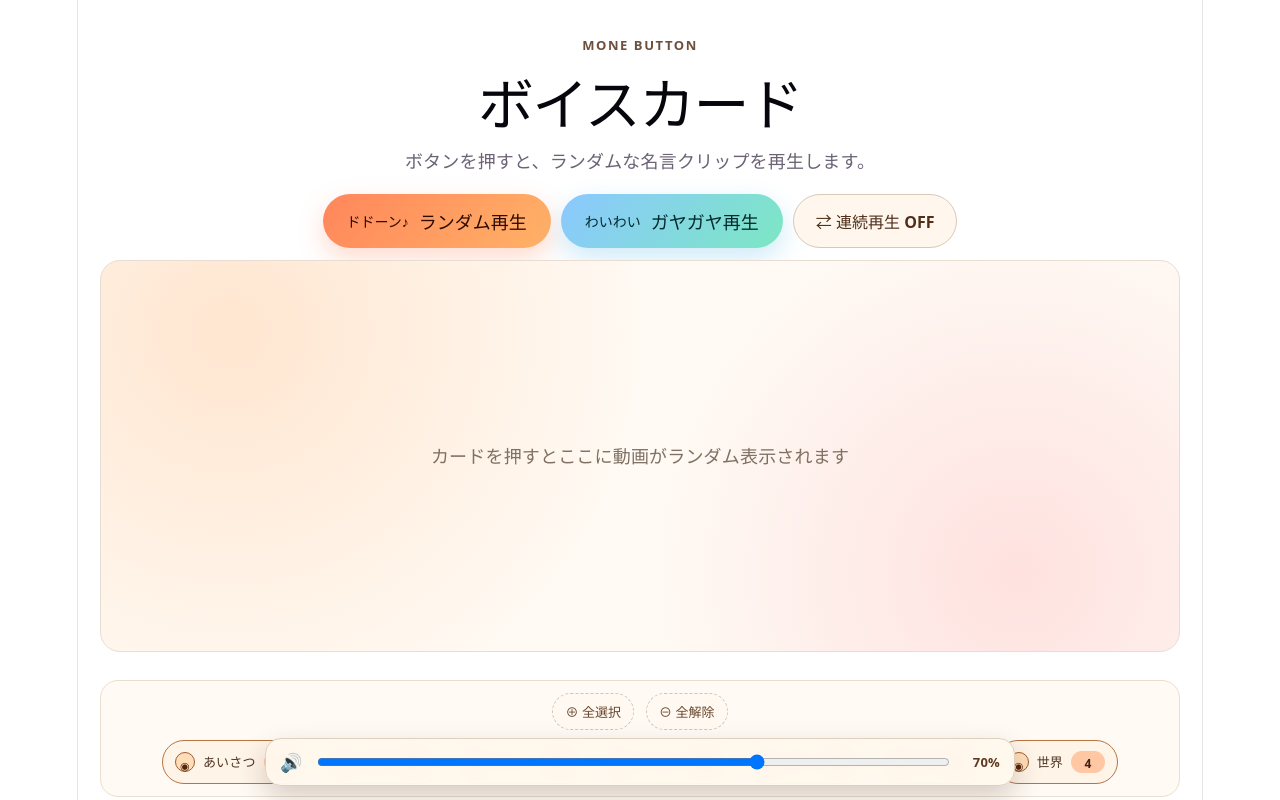
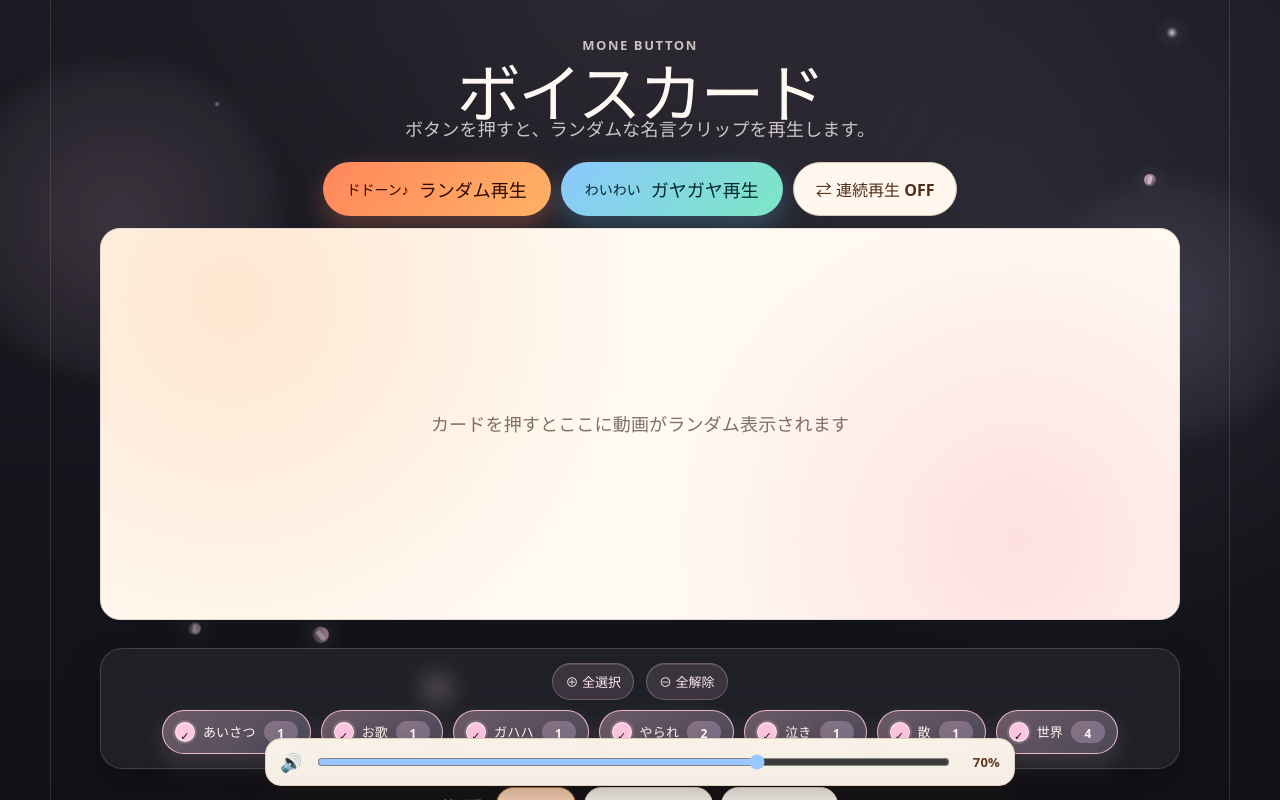
Before and after one commit to furen-button/mone-button, a React (Vite) app: page / in a window 1280 px wide. Shown: the top 800 px of the page. Built offline with nearby package versions, Linux system fonts and the light colour scheme.

Commit message:
feat: アニメーション効果を持つ花びらときらめきを追加
背景に花びらときらめきのアニメーションを追加し、視覚的な魅力を向上させた。

```diff
--- a/src/App.css
+++ b/src/App.css
@@ -3,18 +3,103 @@
   margin: 0 auto;
   padding: 32px 20px 118px;
   box-sizing: border-box;
+  position: relative;
+  isolation: isolate;
+}
+
+.ambient-layer {
+  position: absolute;
+  inset: 0;
+  overflow: hidden;
+  pointer-events: none;
+  z-index: -1;
+}
+
+.petal,
+.sparkle {
+  position: absolute;
+  border-radius: 999px;
+  will-change: transform, opacity;
+}
+
+.petal {
+  background: linear-gradient(135deg, rgba(255, 198, 226, 0.88), rgba(255, 244, 246, 0.12));
+  box-shadow: 0 0 18px rgba(255, 198, 226, 0.24);
+  filter: blur(0.2px);
+  animation-name: petalFloat;
+  animation-timing-function: linear;
+  animation-iteration-count: infinite;
+}
+
+.petal::before {
+  content: '';
+  position: absolute;
+  inset: 15% 35% 15% 35%;
+  border-radius: 999px 999px 40% 40%;
+  background: rgba(255, 244, 246, 0.5);
+  transform: rotate(18deg);
+}
+
+.sparkle {
+  background: radial-gradient(circle, rgba(255, 248, 242, 0.98) 0%, rgba(222, 205, 252, 0.36) 45%, transparent 72%);
+  box-shadow: 0 0 16px rgba(222, 205, 252, 0.36);
+  animation-name: sparkleDrift;
+  animation-timing-function: ease-in-out;
+  animation-iteration-count: infinite;
+}
+
+.app-shell::before,
+.app-shell::after {
+  content: '';
+  position: absolute;
+  pointer-events: none;
+  z-index: -2;
+  filter: blur(10px);
+}
+
+.app-shell::before {
+  inset: 60px auto auto -120px;
+  width: 320px;
+  height: 320px;
+  border-radius: 50%;
+  background: radial-gradient(circle, rgba(255, 198, 226, 0.16), rgba(255, 198, 226, 0));
+}
+
+.app-shell::after {
+  inset: 180px -100px auto auto;
+  width: 260px;
+  height: 260px;
+  border-radius: 50%;
+  background: radial-gradient(circle, rgba(222, 205, 252, 0.14), rgba(222, 205, 252, 0));
 }
 
 .app-header {
   margin-bottom: 20px;
 }
 
+.app-kicker {
+  margin: 0;
+  color: rgba(255, 248, 242, 0.74);
+  letter-spacing: 0.12em;
+  font-size: 13px;
+  font-weight: 700;
+  text-transform: uppercase;
+}
+
+.app-copy {
+  max-width: 600px;
+  margin: 0 auto;
+  color: rgba(255, 248, 242, 0.76);
+}
+
 .category-toolbar {
   margin: 0 0 18px;
-  padding: 12px 14px;
-  border: 1px solid #eadfce;
-  border-radius: 18px;
-  background: rgba(255, 250, 244, 0.92);
+  padding: 14px 16px;
+  border: 1px solid rgba(255, 248, 242, 0.16);
+  border-radius: 22px;
+  background: rgba(255, 248, 242, 0.06);
+  backdrop-filter: blur(12px);
+  box-shadow: 0 18px 42px rgba(0, 0, 0, 0.18);
   display: flex;
   flex-wrap: wrap;
   gap: 10px 12px;
@@ -30,14 +115,15 @@
 }
 
 .category-filter-action {
-  border: 1px dashed #d8c3ae;
+  border: 1px solid rgba(255, 198, 226, 0.28);
   border-radius: 999px;
   padding: 8px 12px;
-  background: #fff9f2;
-  color: #69462d;
+  background: rgba(255, 198, 226, 0.12);
+  color: #ffe8f2;
   font-size: 13px;
   font-weight: 700;
   cursor: pointer;
+  box-shadow: inset 0 1px 0 rgba(255, 255, 255, 0.12);
 }
 
 .category-filter-action:hover {
@@ -45,7 +131,7 @@
 }
 
 .category-filter-action:focus-visible {
-  outline: 3px solid #69462d;
+  outline: 3px solid rgba(255, 198, 226, 0.88);
   outline-offset: 2px;
 }
 
@@ -53,12 +139,17 @@
   display: inline-flex;
   align-items: center;
   gap: 8px;
-  border: 1px solid #e3d7c9;
+  border: 1px solid rgba(255, 248, 242, 0.14);
   border-radius: 999px;
   padding: 8px 12px;
-  background: #fff;
+  background: rgba(255, 250, 244, 0.08);
   cursor: pointer;
   user-select: none;
+  transition:
+    transform 0.18s ease,
+    background-color 0.18s ease,
+    border-color 0.18s ease,
+    box-shadow 0.18s ease;
 }
 
 .category-chip input {
@@ -73,16 +164,17 @@
   display: inline-grid;
   place-items: center;
   border-radius: 999px;
-  border: 1px solid #cdb69f;
-  color: #7b5841;
+  border: 1px solid rgba(255, 198, 226, 0.5);
+  color: transparent;
   font-size: 11px;
-  background: #fff7f0;
+  background: rgba(255, 198, 226, 0.08);
+  box-shadow: inset 0 0 0 2px rgba(255, 248, 242, 0.08);
 }
 
 .category-chip-name {
   font-size: 13px;
   font-weight: 700;
-  color: #4d3524;
+  color: #fff8f2;
 }
 
 .category-chip-count {
@@ -92,31 +184,42 @@
   display: inline-grid;
   place-items: center;
   border-radius: 999px;
-  background: #ffc7a3;
-  color: #422112;
+  background: linear-gradient(135deg, rgba(255, 198, 226, 0.28), rgba(222, 205, 252, 0.28));
+  color: #fff8f2;
   font-size: 12px;
   font-weight: 700;
 }
 
 .category-chip:has(input:checked) {
-  border-color: #b77445;
-  background: #fff4e8;
+  border-color: rgba(255, 198, 226, 0.88);
+  background: linear-gradient(135deg, rgba(255, 198, 226, 0.34), rgba(222, 205, 252, 0.24));
+  box-shadow: 0 10px 24px rgba(255, 198, 226, 0.14);
 }
 
 .category-chip:has(input:checked) .category-chip-icon {
-  border-color: #9f5c2f;
-  background: #ffddb8;
-  color: #51260d;
+  border-color: rgba(255, 248, 242, 0.9);
+  background: #ffc6e2;
+  color: #1f1320;
+  font-weight: 800;
+  box-shadow: 0 0 0 2px rgba(255, 198, 226, 0.18);
+}
+
+.category-chip.is-checked .category-chip-name {
+  color: #fff8f2;
 }
 
 .category-chip:focus-within {
-  outline: 3px solid #69462d;
+  outline: 3px solid rgba(255, 198, 226, 0.88);
   outline-offset: 2px;
+}
+
+.category-chip:hover {
+  transform: translateY(-1px);
 }
 
 .app-kicker {
   margin: 0;
-  color: #6c4f3d;
+  color: rgba(255, 248, 242, 0.74);
   letter-spacing: 0.12em;
   font-size: 13px;
   font-weight: 700;
@@ -126,6 +229,7 @@
 .app-copy {
   max-width: 600px;
   margin: 0 auto;
+  color: rgba(255, 248, 242, 0.76);
 }
 
 .control-panel {
@@ -146,7 +250,7 @@
 }
 
 .sort-toolbar-label {
-  color: #6b4c37;
+  color: rgba(255, 248, 242, 0.72);
   font-size: 13px;
   font-weight: 700;
   letter-spacing: 0.04em;
@@ -513,6 +617,54 @@
   cursor: pointer;
 }
 
+@keyframes petalFloat {
+  0% {
+    transform: translate3d(0, -12vh, 0) rotate(0deg);
+    opacity: 0;
+  }
+  12% {
+    opacity: 0.88;
+  }
+  50% {
+    transform: translate3d(3vw, 55vh, 0) rotate(150deg);
+    opacity: 0.72;
+  }
+  100% {
+    transform: translate3d(-2vw, 120vh, 0) rotate(300deg);
+    opacity: 0;
+  }
+}
+
+@keyframes sparkleDrift {
+  0%,
+  100% {
+    transform: translate3d(0, 0, 0) scale(0.92);
+    opacity: 0.25;
+  }
+  50% {
+    transform: translate3d(0, -18px, 0) scale(1.12);
+    opacity: 0.98;
+  }
+}
+
+@media (max-width: 768px) {
+  .app-shell {
+    padding: 18px 12px 102px;
+  }
+
+  .video-stage {
+    height: 320px;
+  }
+
+  .petal {
+    opacity: 0.72;
+  }
+
+  .sparkle {
+    opacity: 0.78;
+  }
+}
+
 .volume-dock {
   position: fixed;
   left: 50%;
--- a/src/App.tsx
+++ b/src/App.tsx
@@ -45,6 +45,32 @@ function App() {
     return Math.min(1, Math.max(0, parsed))
   })
   const stageRef = useRef<HTMLDivElement>(null)
+
+  const petals = useMemo(
+    () =>
+      Array.from({ length: 10 }, (_, index) => ({
+        id: `petal-${index}`,
+        left: `${(index * 11 + 7) % 100}%`,
+        top: `${(index * 13 + 9) % 100}%`,
+        size: `${12 + (index % 4) * 4}px`,
+        delay: `${index * 0.8}s`,
+        duration: `${10 + (index % 3) * 2}s`,
+      })),
+    [],
+  )
+
+  const sparkles = useMemo(
+    () =>
+      Array.from({ length: 8 }, (_, index) => ({
+        id: `sparkle-${index}`,
+        left: `${(index * 17 + 12) % 100}%`,
+        top: `${(index * 19 + 8) % 100}%`,
+        size: `${6 + (index % 3) * 3}px`,
+        delay: `${index * 0.6}s`,
+        duration: `${7 + (index % 4)}s`,
+      })),
+    [],
+  )
 
   useEffect(() => {
     window.localStorage.setItem(VOLUME_STORAGE_KEY, String(volume))
@@ -269,6 +295,37 @@ function App() {
 
   return (
     <main className="app-shell">
+      <div className="ambient-layer" aria-hidden="true">
+        {petals.map((petal) => (
+          <span
+            className="petal"
+            key={petal.id}
+            style={{
+              left: petal.left,
+              top: petal.top,
+              width: petal.size,
+              height: petal.size,
+              animationDelay: petal.delay,
+              animationDuration: petal.duration,
+            }}
+          />
+        ))}
+        {sparkles.map((sparkle) => (
+          <span
+            className="sparkle"
+            key={sparkle.id}
+            style={{
+              left: sparkle.left,
+              top: sparkle.top,
+              width: sparkle.size,
+              height: sparkle.size,
+              animationDelay: sparkle.delay,
+              animationDuration: sparkle.duration,
+            }}
+          />
+        ))}
+      </div>
+
       <header className="app-header">
         <p className="app-kicker">Mone Button</p>
         <h1>ボイスカード</h1>
--- a/src/components/CategoryToolbar.tsx
+++ b/src/components/CategoryToolbar.tsx
@@ -34,10 +34,10 @@ export function CategoryToolbar({
           const checked = selectedCategories.includes(category)
 
           return (
-            <label className="category-chip" key={category}>
+            <label className={`category-chip ${checked ? 'is-checked' : ''}`} key={category}>
               <input type="checkbox" checked={checked} onChange={handleChange(category)} />
               <span className="category-chip-icon" aria-hidden="true">
-                {checked ? '◉' : '○'}
+                {checked ? '✓' : ' '}
               </span>
               <span className="category-chip-name">{category}</span>
               <span className="category-chip-count" aria-label={`${category} の件数`}>
--- a/src/index.css
+++ b/src/index.css
@@ -1,23 +1,23 @@
 :root {
-  --text: #6b6375;
-  --text-h: #08060d;
-  --bg: #fff;
-  --border: #e5e4e7;
-  --code-bg: #f4f3ec;
-  --accent: #aa3bff;
-  --accent-bg: rgba(170, 59, 255, 0.1);
-  --accent-border: rgba(170, 59, 255, 0.5);
-  --social-bg: rgba(244, 243, 236, 0.5);
+  --text: #d9d5df;
+  --text-h: #fff8f2;
+  --bg: #15161d;
+  --border: rgba(255, 248, 242, 0.12);
+  --code-bg: rgba(255, 248, 242, 0.12);
+  --accent: #ffc6e2;
+  --accent-bg: rgba(255, 198, 226, 0.16);
+  --accent-border: rgba(255, 198, 226, 0.42);
+  --social-bg: rgba(255, 248, 242, 0.08);
   --shadow:
-    rgba(0, 0, 0, 0.1) 0 10px 15px -3px, rgba(0, 0, 0, 0.05) 0 4px 6px -2px;
+    rgba(0, 0, 0, 0.28) 0 20px 40px -18px, rgba(0, 0, 0, 0.18) 0 8px 18px -12px;
 
-  --sans: system-ui, 'Segoe UI', Roboto, sans-serif;
-  --heading: system-ui, 'Segoe UI', Roboto, sans-serif;
-  --mono: ui-monospace, Consolas, monospace;
+  --sans: 'Noto Sans JP', 'Hiragino Sans', 'Yu Gothic UI', system-ui, sans-serif;
+  --heading: 'Noto Sans JP', 'Hiragino Sans', 'Yu Gothic UI', system-ui, sans-serif;
+  --mono: ui-monospace, SFMono-Regular, Consolas, monospace;
 
   font: 18px/145% var(--sans);
   letter-spacing: 0.18px;
-  color-scheme: light dark;
+  color-scheme: dark;
   color: var(--text);
   background: var(--bg);
   font-synthesis: none;
@@ -32,26 +32,22 @@
 
 @media (prefers-color-scheme: dark) {
   :root {
-    --text: #9ca3af;
-    --text-h: #f3f4f6;
-    --bg: #16171d;
-    --border: #2e303a;
-    --code-bg: #1f2028;
-    --accent: #c084fc;
-    --accent-bg: rgba(192, 132, 252, 0.15);
-    --accent-border: rgba(192, 132, 252, 0.5);
-    --social-bg: rgba(47, 48, 58, 0.5);
+    --text: #d9d5df;
+    --text-h: #fff8f2;
+    --bg: #15161d;
+    --border: rgba(255, 248, 242, 0.12);
+    --code-bg: rgba(255, 248, 242, 0.12);
+    --accent: #ffc6e2;
+    --accent-bg: rgba(255, 198, 226, 0.16);
+    --accent-border: rgba(255, 198, 226, 0.42);
+    --social-bg: rgba(255, 248, 242, 0.08);
     --shadow:
-      rgba(0, 0, 0, 0.4) 0 10px 15px -3px, rgba(0, 0, 0, 0.25) 0 4px 6px -2px;
-  }
-
-  #social .button-icon {
-    filter: invert(1) brightness(2);
+      rgba(0, 0, 0, 0.28) 0 20px 40px -18px, rgba(0, 0, 0, 0.18) 0 8px 18px -12px;
   }
 }
 
 #root {
-  width: 1126px;
+  width: min(1180px, 100%);
   max-width: 100%;
   margin: 0 auto;
   text-align: center;
@@ -60,10 +56,16 @@
   display: flex;
   flex-direction: column;
   box-sizing: border-box;
+  background: transparent;
 }
 
 body {
   margin: 0;
+  background:
+    radial-gradient(circle at top, rgba(255, 198, 226, 0.08), transparent 34%),
+    radial-gradient(circle at 82% 18%, rgba(222, 205, 252, 0.09), transparent 28%),
+    radial-gradient(circle at 15% 86%, rgba(255, 198, 226, 0.06), transparent 24%),
+    linear-gradient(180deg, #1a1b23 0%, #111218 60%, #0f1015 100%);
 }
 
 h1,
@@ -74,9 +76,9 @@ h2 {
 }
 
 h1 {
-  font-size: 56px;
-  letter-spacing: -1.68px;
-  margin: 32px 0;
+  font-size: clamp(2.4rem, 5vw, 4rem);
+  letter-spacing: -0.04em;
+  margin: 22px 0 10px;
   @media (max-width: 1024px) {
     font-size: 36px;
     margin: 20px 0;
@@ -95,6 +97,11 @@ p {
   margin: 0;
 }
 
+::selection {
+  background: rgba(255, 198, 226, 0.28);
+  color: var(--text-h);
+}
+
 code,
 .counter {
   font-family: var(--mono);
```
